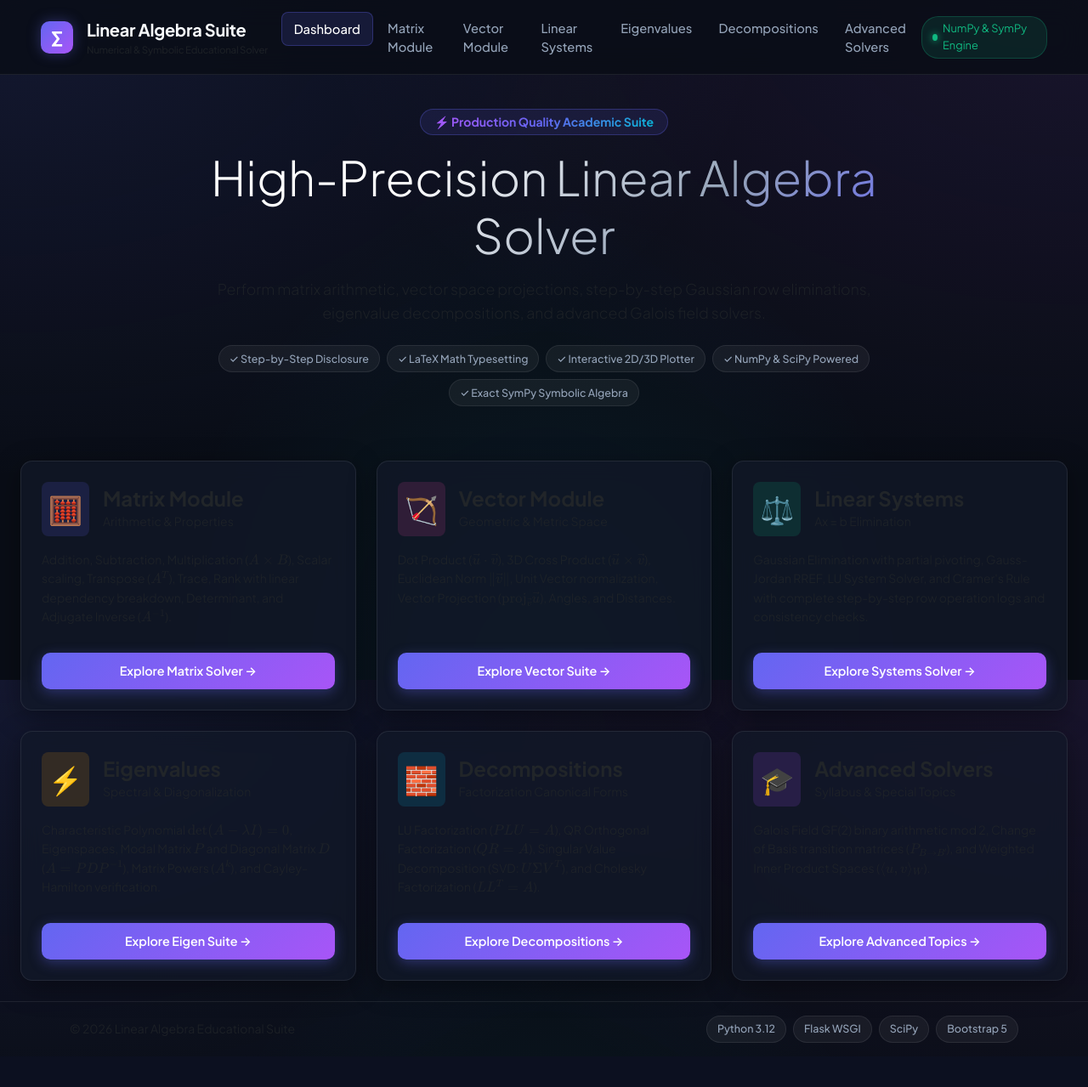
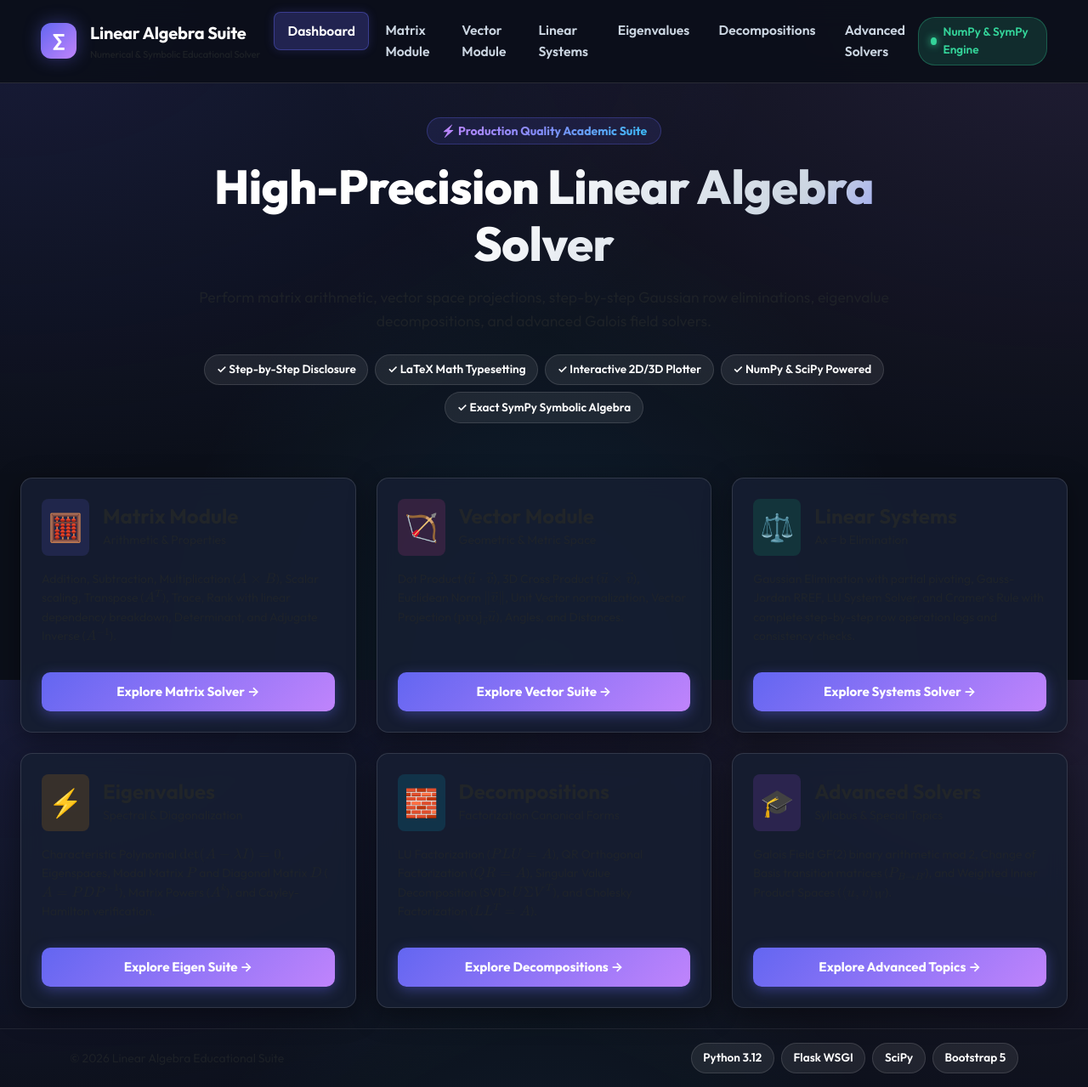
Before and after one commit to anujtiwari1427/linear-algebra-solver, a Flask app: page / in a window 1280 px wide. Shown: the whole page at 85% size. Before the commit the page ends 1227 px from the top, so only its background shows below. Run offline with Flask 3, Linux system fonts and the light colour scheme; parts of the project's set-up code (start-up, migrations or seed data) failed here and were passed over; some libraries are stand-ins or nearby versions.

Commit message:
Improve font typography, cell input readability, and MathJax scaling

```diff
--- a/static/css/style.css
+++ b/static/css/style.css
@@ -1,31 +1,32 @@
 /* ==========================================================================
-   Linear Algebra Educational Suite - Modern Glassmorphism & Dark Theme UI
+   Linear Algebra Educational Suite - High Readability & Dark Theme UI
    ========================================================================== */
 
-@import url('https://fonts.googleapis.com/css2?family=JetBrains+Mono:wght@400;500;600;700&family=Plus+Jakarta+Sans:wght@300;400;500;600;700;800&display=swap');
+@import url('https://fonts.googleapis.com/css2?family=Fira+Code:wght@500;600;700&family=Inter:wght@400;500;600;700;800&family=Outfit:wght@400;500;600;700;800&display=swap');
 
 :root {
-    --bg-main: #090d16;
-    --bg-card: rgba(18, 25, 41, 0.75);
-    --bg-card-hover: rgba(26, 36, 59, 0.85);
-    --glass-border: rgba(255, 255, 255, 0.08);
-    --glass-border-focus: rgba(99, 102, 241, 0.5);
+    --bg-main: #0b0f19;
+    --bg-card: rgba(22, 30, 49, 0.88);
+    --bg-card-hover: rgba(30, 41, 66, 0.95);
+    --glass-border: rgba(255, 255, 255, 0.12);
 
-    /* Curated Palette */
+    /* High Contrast Palette */
     --primary: #6366f1;
-    --primary-glow: rgba(99, 102, 241, 0.35);
-    --accent-purple: #a855f7;
-    --accent-pink: #ec4899;
-    --accent-cyan: #06b6d4;
-    --accent-emerald: #10b981;
-    --accent-amber: #f59e0b;
+    --primary-light: #818cf8;
+    --primary-glow: rgba(99, 102, 241, 0.4);
+    --accent-purple: #c084fc;
+    --accent-pink: #f472b6;
+    --accent-cyan: #38bdf8;
+    --accent-emerald: #34d399;
+    --accent-amber: #fbbf24;
 
-    --text-primary: #f8fafc;
-    --text-secondary: #94a3b8;
-    --text-muted: #64748b;
+    /* High Contrast Typography Colors */
+    --text-primary: #ffffff;
+    --text-secondary: #cbd5e1;
+    --text-muted: #94a3b8;
 
-    --font-sans: 'Plus Jakarta Sans', system-ui, -apple-system, sans-serif;
-    --font-mono: 'JetBrains Mono', monospace;
+    --font-sans: 'Outfit', 'Inter', system-ui, -apple-system, sans-serif;
+    --font-mono: 'Fira Code', monospace;
 
     --radius-sm: 8px;
     --radius-md: 14px;
@@ -35,92 +36,99 @@
 body {
     background-color: var(--bg-main);
     background-image:
-        radial-gradient(at 0% 0%, rgba(99, 102, 241, 0.12) 0px, transparent 50%),
-        radial-gradient(at 100% 0%, rgba(168, 85, 247, 0.1) 0px, transparent 50%),
-        radial-gradient(at 50% 100%, rgba(6, 182, 212, 0.08) 0px, transparent 50%);
+        radial-gradient(at 0% 0%, rgba(99, 102, 241, 0.15) 0px, transparent 50%),
+        radial-gradient(at 100% 0%, rgba(192, 132, 252, 0.12) 0px, transparent 50%),
+        radial-gradient(at 50% 100%, rgba(56, 189, 248, 0.1) 0px, transparent 50%);
     background-attachment: fixed;
     color: var(--text-primary);
     font-family: var(--font-sans);
+    font-size: 1rem;
+    line-height: 1.6;
     min-height: 100vh;
     display: flex;
     flex-direction: column;
+    -webkit-font-smoothing: antialiased;
+    -moz-osx-font-smoothing: grayscale;
 }
 
 /* Custom Scrollbar */
 ::-webkit-scrollbar {
-    width: 8px;
-    height: 8px;
+    width: 10px;
+    height: 10px;
 }
 ::-webkit-scrollbar-track {
     background: var(--bg-main);
 }
 ::-webkit-scrollbar-thumb {
-    background: #1e293b;
-    border-radius: 4px;
+    background: #334155;
+    border-radius: 5px;
 }
 ::-webkit-scrollbar-thumb:hover {
-    background: #334155;
+    background: #475569;
 }
 
 /* Navbar */
 .navbar-custom {
-    background: rgba(9, 13, 22, 0.8) !important;
+    background: rgba(11, 15, 25, 0.92) !important;
     backdrop-filter: blur(16px);
     -webkit-backdrop-filter: blur(16px);
     border-bottom: 1px solid var(--glass-border);
-    padding: 0.85rem 1.5rem;
+    padding: 0.9rem 1.5rem;
 }
 
 .brand-icon-glow {
     display: inline-flex;
     align-items: center;
     justify-content: center;
-    width: 38px;
-    height: 38px;
+    width: 42px;
+    height: 42px;
     background: linear-gradient(135deg, var(--primary), var(--accent-purple));
-    color: #fff;
-    border-radius: 10px;
+    color: #ffffff;
+    border-radius: 12px;
     font-weight: 800;
-    font-size: 1.25rem;
-    box-shadow: 0 0 16px var(--primary-glow);
+    font-size: 1.35rem;
+    box-shadow: 0 0 20px var(--primary-glow);
 }
 
 .navbar-brand {
     font-weight: 700;
-    font-size: 1.15rem;
-    color: var(--text-primary) !important;
-    letter-spacing: -0.3px;
+    font-size: 1.25rem;
+    color: #ffffff !important;
+    letter-spacing: -0.2px;
 }
 
 .nav-link {
     color: var(--text-secondary) !important;
-    font-weight: 500;
-    font-size: 0.92rem;
-    padding: 0.5rem 0.85rem !important;
+    font-weight: 600;
+    font-size: 0.98rem;
+    padding: 0.55rem 0.95rem !important;
     border-radius: var(--radius-sm);
     transition: all 0.2s ease;
 }
 
 .nav-link:hover {
-    color: var(--text-primary) !important;
-    background: rgba(255, 255, 255, 0.04);
+    color: #ffffff !important;
+    background: rgba(255, 255, 255, 0.08);
 }
 
 .nav-link.active {
-    color: #fff !important;
-    background: rgba(99, 102, 241, 0.15) !important;
-    border: 1px solid rgba(99, 102, 241, 0.3);
+    color: #ffffff !important;
+    background: rgba(99, 102, 241, 0.25) !important;
+    border: 1px solid rgba(99, 102, 241, 0.4);
+    box-shadow: 0 0 12px rgba(99, 102, 241, 0.2);
 }
 
 /* Hero & Typography */
 .text-gradient {
-    background: linear-gradient(135deg, #ffffff 30%, #94a3b8 70%, var(--primary) 100%);
+    background: linear-gradient(135deg, #ffffff 40%, #cbd5e1 80%, var(--primary-light) 100%);
     -webkit-background-clip: text;
     -webkit-text-fill-color: transparent;
+    font-weight: 800;
+    letter-spacing: -0.5px;
 }
 
 .text-gradient-accent {
-    background: linear-gradient(135deg, var(--accent-purple), var(--primary), var(--accent-cyan));
+    background: linear-gradient(135deg, var(--accent-purple), var(--primary-light), var(--accent-cyan));
     -webkit-background-clip: text;
     -webkit-text-fill-color: transparent;
 }
@@ -132,128 +140,129 @@ body {
     -webkit-backdrop-filter: blur(12px);
     border: 1px solid var(--glass-border);
     border-radius: var(--radius-md);
-    box-shadow: 0 8px 32px 0 rgba(0, 0, 0, 0.37);
-    transition: all 0.3s cubic-bezier(0.4, 0, 0.2, 1);
+    box-shadow: 0 8px 32px 0 rgba(0, 0, 0, 0.4);
+    transition: all 0.25s ease;
 }
 
 .card-custom:hover {
-    border-color: rgba(255, 255, 255, 0.15);
-    box-shadow: 0 12px 40px 0 rgba(0, 0, 0, 0.45);
+    border-color: rgba(255, 255, 255, 0.22);
+    box-shadow: 0 12px 40px 0 rgba(0, 0, 0, 0.5);
 }
 
 .card-header-custom {
     background: transparent;
     border-bottom: 1px solid var(--glass-border);
-    padding: 1.1rem 1.4rem;
+    padding: 1.2rem 1.5rem;
     font-weight: 700;
-    font-size: 1rem;
-    color: var(--text-primary);
+    font-size: 1.1rem;
+    color: #ffffff;
     display: flex;
     align-items: center;
     justify-content: space-between;
 }
 
-/* Interactive Matrix Grid */
+/* Interactive Matrix Grid & Cell Readability */
 .matrix-bracket {
     display: inline-block;
     position: relative;
-    padding: 6px 14px;
-    margin: 8px 0;
+    padding: 8px 16px;
+    margin: 10px 0;
 }
 
 .matrix-bracket::before, .matrix-bracket::after {
     content: "";
     position: absolute;
     top: 0; bottom: 0;
-    width: 10px;
-    border: 2px solid var(--primary);
-    transition: border-color 0.2s;
+    width: 12px;
+    border: 2.5px solid var(--primary-light);
 }
 
 .matrix-bracket::before {
     left: 0;
     border-right: none;
-    border-radius: 8px 0 0 8px;
+    border-radius: 10px 0 0 10px;
 }
 
 .matrix-bracket::after {
     right: 0;
     border-left: none;
-    border-radius: 0 8px 8px 0;
+    border-radius: 0 10px 10px 0;
 }
 
 .matrix-input-table {
     border-collapse: separate;
-    border-spacing: 6px;
+    border-spacing: 8px;
 }
 
 .matrix-cell-input {
-    width: 68px;
-    height: 44px;
+    width: 76px;
+    height: 48px;
     text-align: center;
-    background-color: rgba(9, 13, 22, 0.9);
-    border: 1px solid var(--glass-border);
-    color: var(--text-primary);
+    background-color: rgba(11, 15, 25, 0.95);
+    border: 1.5px solid #475569;
+    color: #ffffff;
     font-family: var(--font-mono);
-    font-size: 0.95rem;
-    font-weight: 600;
+    font-size: 1.05rem;
+    font-weight: 700;
     border-radius: var(--radius-sm);
     transition: all 0.2s ease;
 }
 
 .matrix-cell-input:focus {
-    border-color: var(--primary);
-    background-color: rgba(18, 25, 41, 0.95);
-    box-shadow: 0 0 12px var(--primary-glow);
+    border-color: var(--primary-light);
+    background-color: rgba(22, 30, 49, 1);
+    box-shadow: 0 0 14px var(--primary-glow);
     outline: none;
+    color: #ffffff;
 }
 
 /* Operation Action Buttons */
 .btn-action {
     background: linear-gradient(135deg, var(--primary), var(--accent-purple));
-    color: #fff;
+    color: #ffffff;
     border: none;
-    font-weight: 600;
-    font-size: 0.9rem;
-    padding: 0.65rem 1.3rem;
+    font-weight: 700;
+    font-size: 0.95rem;
+    padding: 0.7rem 1.4rem;
     border-radius: 10px;
-    box-shadow: 0 4px 15px var(--primary-glow);
+    box-shadow: 0 4px 16px var(--primary-glow);
     transition: all 0.25s ease;
 }
 
 .btn-action:hover {
     transform: translateY(-2px);
-    box-shadow: 0 6px 20px rgba(168, 85, 247, 0.45);
-    color: #fff;
+    box-shadow: 0 6px 22px rgba(192, 132, 252, 0.5);
+    color: #ffffff;
 }
 
 .btn-preset {
-    background: rgba(255, 255, 255, 0.05);
+    background: rgba(255, 255, 255, 0.08);
     border: 1px solid var(--glass-border);
-    color: var(--text-secondary);
-    font-size: 0.82rem;
-    font-weight: 500;
-    padding: 0.35rem 0.75rem;
+    color: #ffffff;
+    font-size: 0.88rem;
+    font-weight: 600;
+    padding: 0.4rem 0.85rem;
     border-radius: 6px;
     transition: all 0.2s ease;
 }
 
 .btn-preset:hover {
-    background: rgba(99, 102, 241, 0.2);
-    border-color: var(--primary);
-    color: #fff;
+    background: rgba(99, 102, 241, 0.3);
+    border-color: var(--primary-light);
+    color: #ffffff;
 }
 
-/* Result Display Section */
+/* Result Display Section & Readability */
 .result-card {
     display: none;
     opacity: 0;
     transform: translateY(15px);
-    transition: opacity 0.4s cubic-bezier(0.4, 0, 0.2, 1), transform 0.4s cubic-bezier(0.4, 0, 0.2, 1);
-    background: rgba(13, 19, 33, 0.9);
-    border: 1px solid rgba(99, 102, 241, 0.3);
+    transition: opacity 0.35s ease, transform 0.35s ease;
+    background: rgba(15, 22, 36, 0.95);
+    border: 1.5px solid rgba(99, 102, 241, 0.4);
     border-radius: var(--radius-md);
-    box-shadow: 0 8px 30px rgba(0, 0, 0, 0.5);
+    box-shadow: 0 10px 35px rgba(0, 0, 0, 0.6);
+    padding: 1.5rem;
 }
 
 .result-card.active {
@@ -265,52 +274,62 @@ body {
 /* Step Timeline Nodes */
 .step-card {
     position: relative;
-    background: rgba(18, 25, 41, 0.6);
+    background: rgba(22, 30, 49, 0.85);
     border: 1px solid var(--glass-border);
     border-radius: var(--radius-sm);
-    padding: 1rem 1.25rem;
-    margin-bottom: 0.85rem;
-    border-left: 3px solid var(--primary);
+    padding: 1.1rem 1.35rem;
+    margin-bottom: 0.9rem;
+    border-left: 4px solid var(--primary-light);
+    color: var(--text-secondary);
+    font-size: 1.02rem;
+    line-height: 1.65;
+}
+
+.step-card strong {
+    color: #ffffff;
 }
 
 .step-card:hover {
     border-left-color: var(--accent-purple);
-    background: rgba(26, 36, 59, 0.6);
+    background: rgba(30, 41, 66, 0.95);
+    color: #ffffff;
 }
 
-/* Status Badges */
+/* Badges & Metrics */
 .badge-tech {
-    background: rgba(255, 255, 255, 0.05);
+    background: rgba(255, 255, 255, 0.08);
     border: 1px solid var(--glass-border);
-    color: var(--text-secondary);
-    font-weight: 500;
-    font-size: 0.78rem;
-    padding: 0.35rem 0.75rem;
+    color: #ffffff;
+    font-weight: 600;
+    font-size: 0.85rem;
+    padding: 0.4rem 0.85rem;
     border-radius: 20px;
 }
 
 .badge-online {
     display: inline-flex;
     align-items: center;
-    gap: 6px;
-    background: rgba(16, 185, 129, 0.12);
+    gap: 8px;
+    background: rgba(52, 211, 153, 0.15);
     color: var(--accent-emerald);
-    border: 1px solid rgba(16, 185, 129, 0.25);
-    font-size: 0.8rem;
-    padding: 0.3rem 0.75rem;
+    border: 1px solid rgba(52, 211, 153, 0.3);
+    font-weight: 600;
+    font-size: 0.85rem;
+    padding: 0.35rem 0.85rem;
     border-radius: 20px;
 }
 
 .dot-pulse {
-    width: 8px;
-    height: 8px;
+    width: 9px;
+    height: 9px;
     background-color: var(--accent-emerald);
     border-radius: 50%;
-    box-shadow: 0 0 8px var(--accent-emerald);
+    box-shadow: 0 0 10px var(--accent-emerald);
 }
 
-/* MathJax Output Styling */
+/* MathJax Output Styling High Readability */
 .mjx-chtml {
-    font-size: 115% !important;
-    color: var(--text-primary) !important;
+    font-size: 125% !important;
+    color: #ffffff !important;
+    padding: 4px 0;
 }
```
